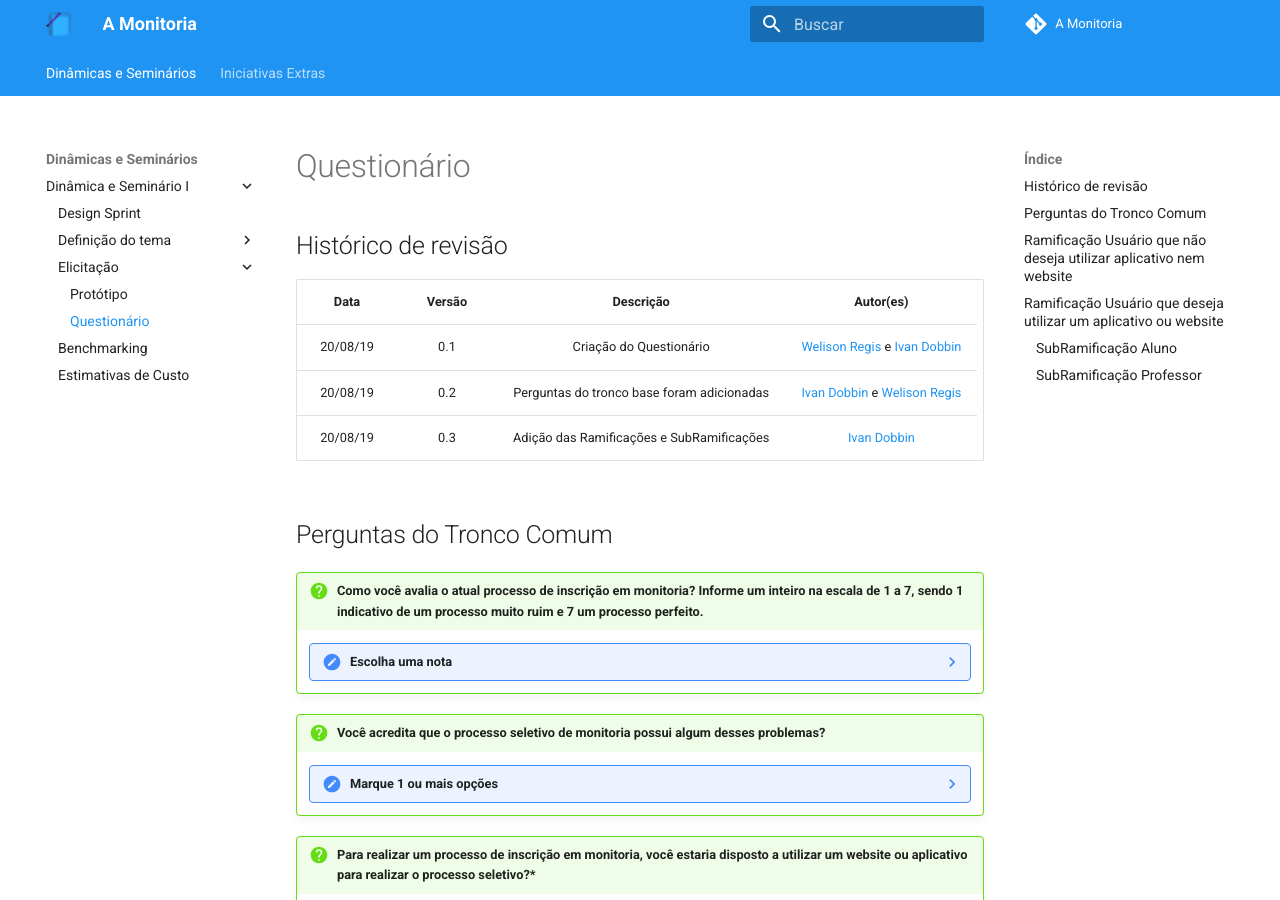
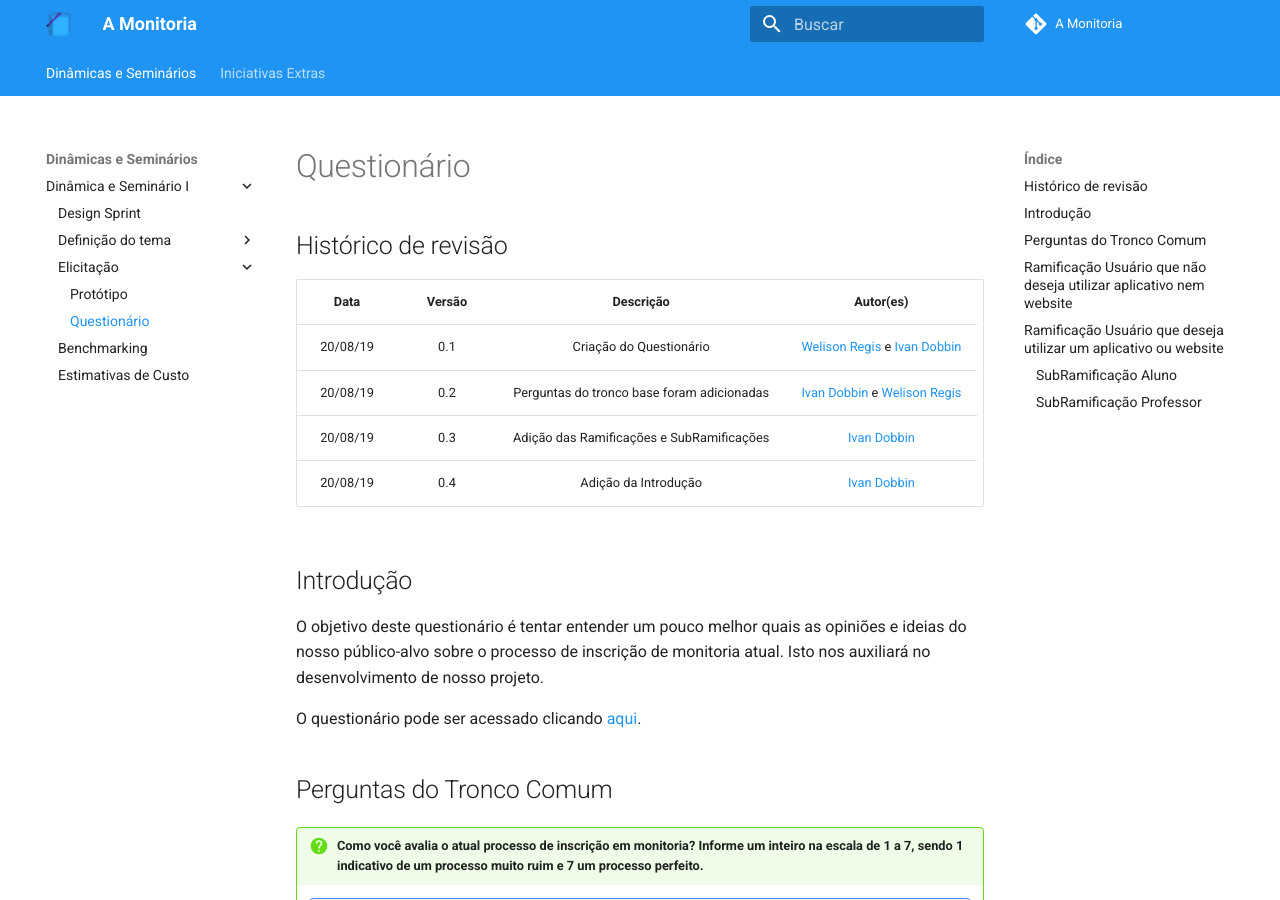
Before and after one commit to 2019-2-arquitetura-desenho/wiki, an MkDocs documentation site: the page built from docs/dinamica_seminario_I/Elicitacao/questionario.md, in a window 1280 px wide and 900 px high. Built offline with MkDocs 1.6.1 and Material for MkDocs 9.7.7, drawn with Linux system fonts in a browser that asks for light colours; comment, search, counter and statistics services are not loaded; old or Windows-style settings are respelled for this version of MkDocs.

Commit message:
Adding introduction to questionnaire

```diff
--- a/docs/dinamica_seminario_I/Elicitacao/questionario.md
+++ b/docs/dinamica_seminario_I/Elicitacao/questionario.md
@@ -7,7 +7,12 @@
 | 20/08/19 | 0.1 | Criação do Questionário| [Welison Regis](https://github.com/WelisonR) e [Ivan Dobbin](https://github.com/darmsDD) |
 | 20/08/19 | 0.2 | Perguntas do tronco base foram adicionadas| [Ivan Dobbin](https://github.com/darmsDD) e [Welison Regis](https://github.com/WelisonR)  |
 | 20/08/19 | 0.3 | Adição das Ramificações e SubRamificações|[Ivan Dobbin](https://github.com/darmsDD)|
+| 20/08/19 | 0.4 | Adição da Introdução |[Ivan Dobbin](https://github.com/darmsDD)|
 
+## Introdução
+O objetivo deste questionário é tentar entender um pouco melhor quais as opiniões e ideias do nosso público-alvo sobre o processo de inscrição de monitoria atual. Isto nos auxiliará no desenvolvimento de nosso projeto.
+
+O questionário pode ser acessado clicando [aqui](https://docs.google.com/forms/d/e/1FAIpQLScnBKHHecpRDmU-6K3ySTHocxq06AF_ZFT641ulImqecIC-xA/viewform?usp=sf_link).
 ## Perguntas do Tronco Comum
 
 !!! question "Como você avalia o atual processo de inscrição em monitoria? Informe um inteiro na escala de 1 a 7, sendo 1 indicativo de um processo muito ruim e 7 um processo perfeito."
```
